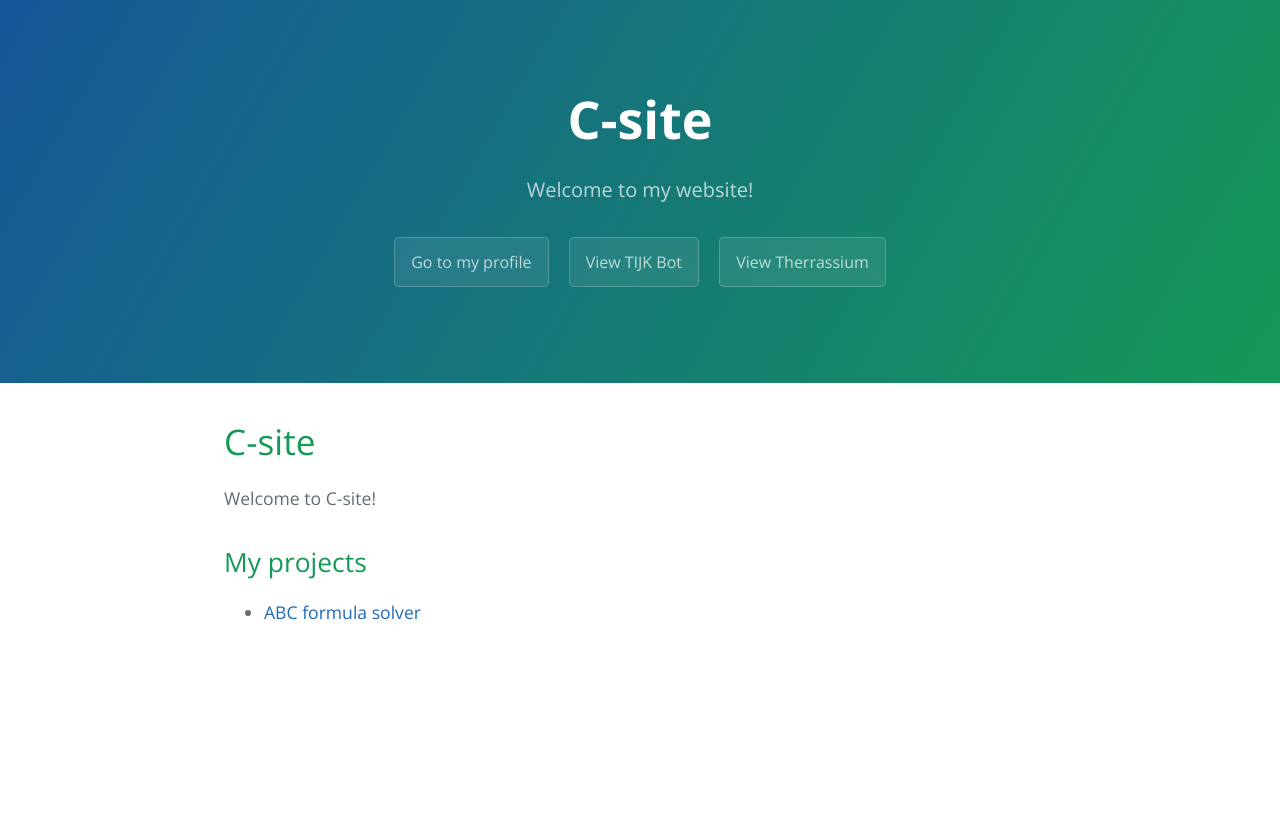
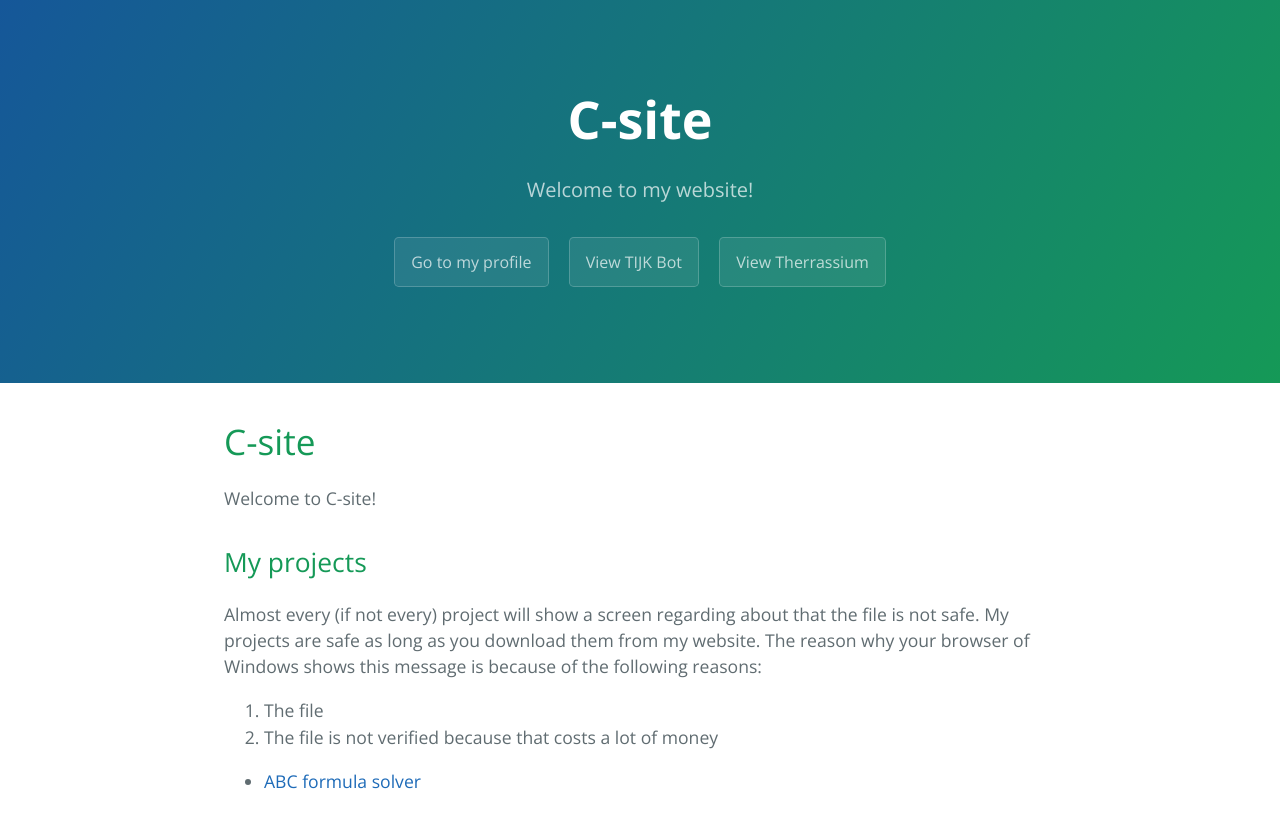
Before and after one commit to codeman1o1/codeman1o1.github.io, a Jekyll site: the page built from index.md, in a window 1280 px wide. Shown: the top 828 px of the page. Built offline with Jekyll 4.4.1, drawn with Linux system fonts in a browser that asks for light colours; our own code applies the rules of GitHub Pages for plain Markdown files.

Commit message:
Added an explanation for the warns about the project

```diff
--- a/index.md
+++ b/index.md
@@ -8,4 +8,10 @@ Welcome to C-site!
 
 ## My projects
 
+Almost every (if not every) project will show a screen regarding about that the file is not safe. My projects are safe as long as you download them from my website.
+The reason why your browser of Windows shows this message is because of the following reasons:
+
+1. The file
+2. The file is not verified because that costs a lot of money
+
 * [ABC formula solver](assets/files/abc-formula_solver.exe)
```
Also changed, not shown: assets/files/readme.md (+6 -0 lines).
